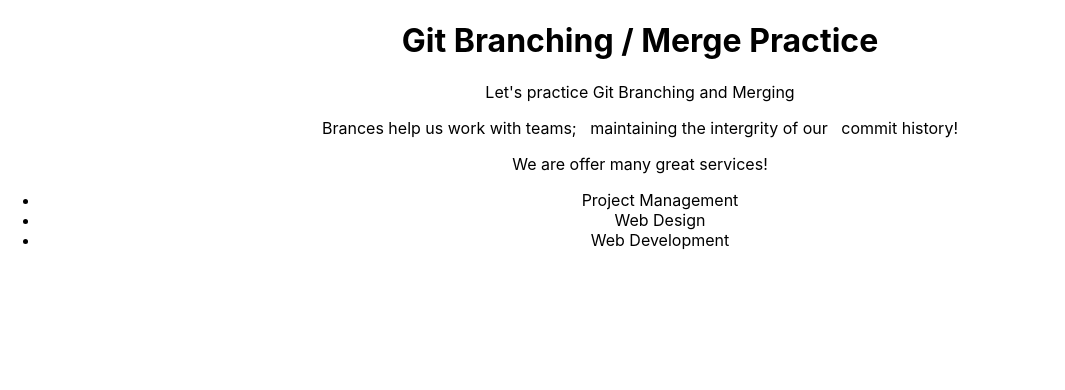
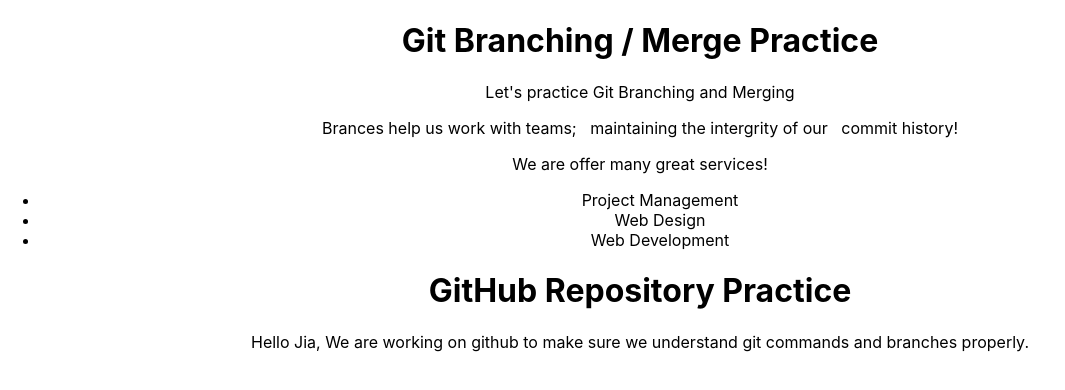
Before and after one commit to jia-von/30-jul-2020-git-topic, a React (Create React App) app: page / in a window 1280 px wide. Shown: the top 390 px of the page, without its empty margins (0-1065 px from the left). Built offline with nearby package versions, Linux system fonts and the light colour scheme.

Commit message:
Create Jarjar branch

```diff
--- a/src/App.js
+++ b/src/App.js
@@ -2,6 +2,7 @@
 import './App.css';
 import About from './components/About';
 import Services from './components/Services';
+import Jarjar from './components/Jarjar';
 
 function App() {
   return (
@@ -10,6 +11,7 @@
       <p>Let's practice Git Branching and Merging</p>
       <About />
       <Services />
+      <Jarjar />
     </div>
   );
 }
--- /dev/null
+++ b/src/components/Jarjar.js
@@ -0,0 +1,15 @@
+import React from 'react';
+
+class Jarjar extends React.Component
+{
+    render()
+    {
+        return(
+            <>
+                <h1>GitHub Repository Practice</h1>
+                <p>Hello Jia, We are working on github to make sure we understand git commands and branches properly.</p>
+            </>
+        );
+    }
+}
+export default Jarjar
```
